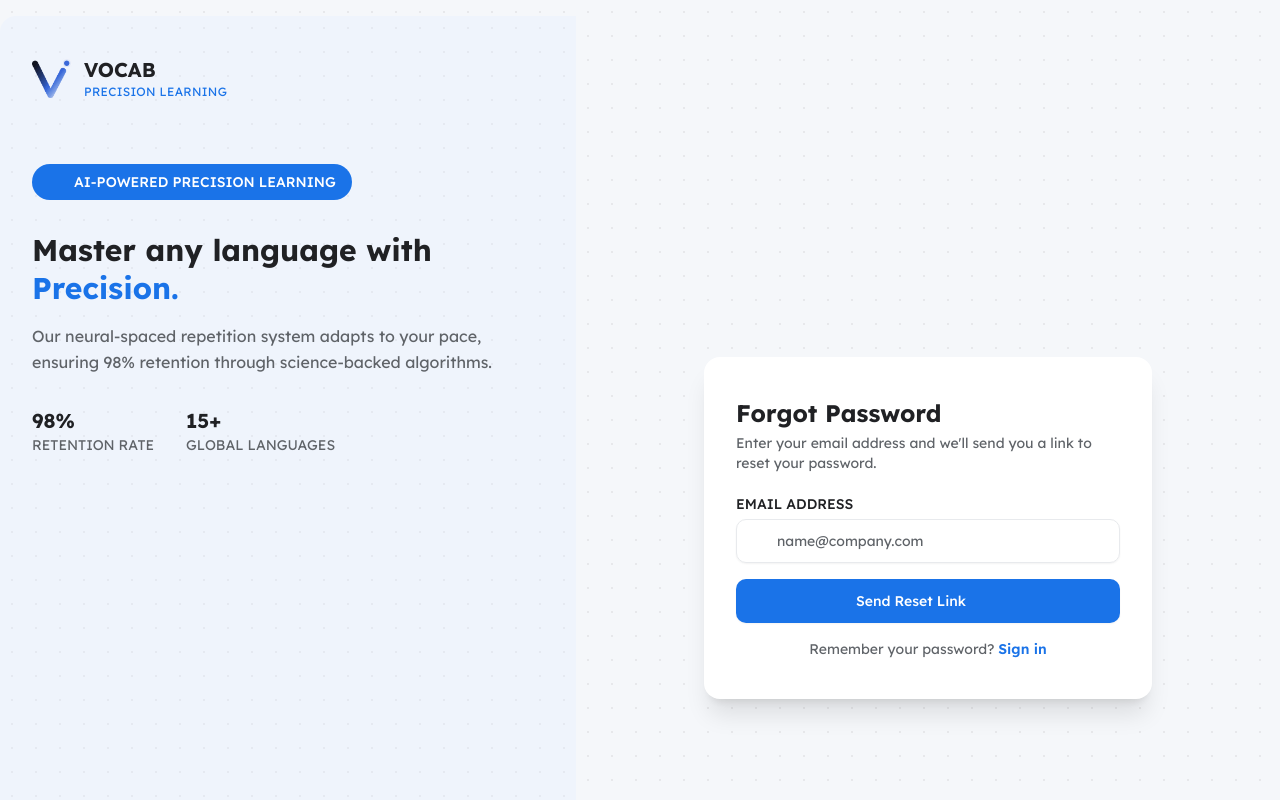
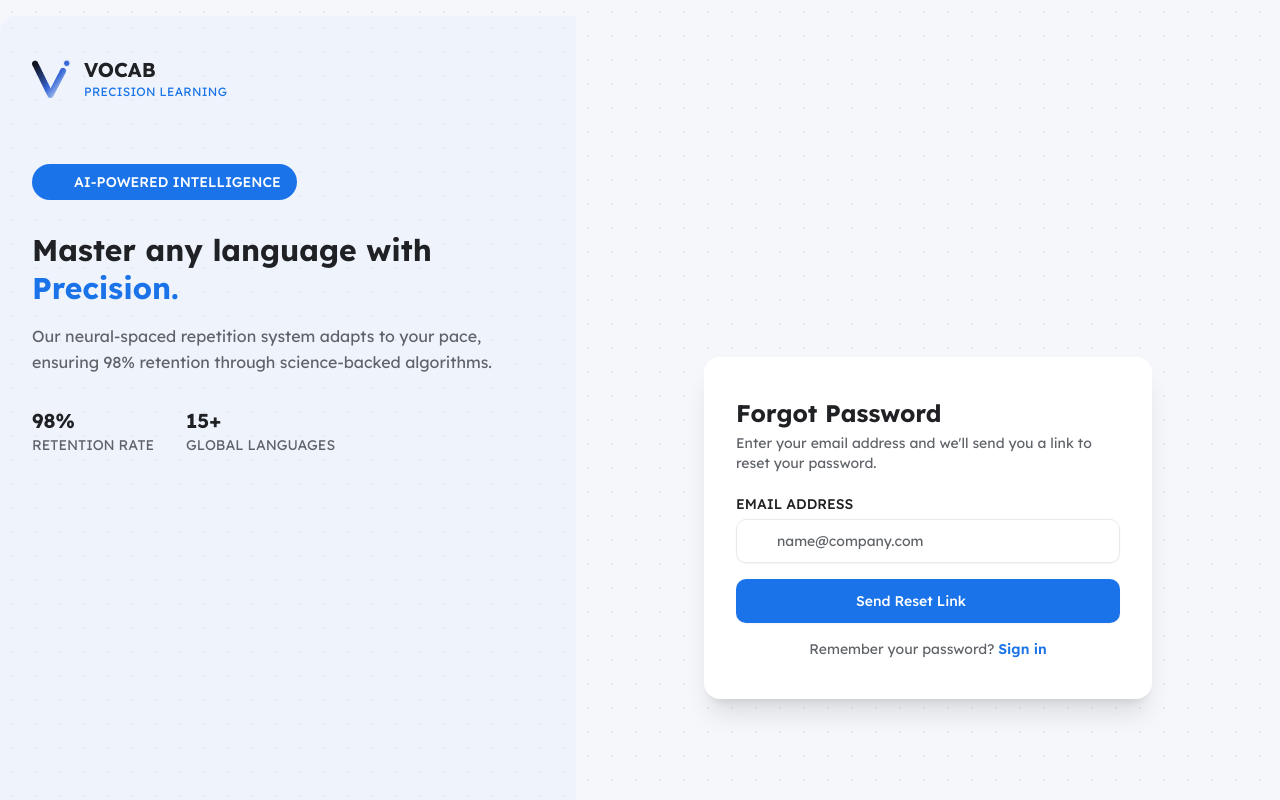
Before and after one commit to ngocxxu/vocab-management-fe-2, a Next.js app: page /forgot-password in a window 1280 px wide. Shown: the top 800 px of the page. Built offline with nearby package versions, Linux system fonts and the light colour scheme; no server answers; some icons are missing; what @logtape/logtape would draw is missing.

Commit message:
refactor: update branding from "Precision Learning" to "Intelligence" across multiple components

```diff
--- a/src/app/forgot-password/page.tsx
+++ b/src/app/forgot-password/page.tsx
@@ -58,7 +58,7 @@ function LeftPanel() {
         <div className="mt-16 inline-flex items-center gap-2 rounded-full bg-primary px-4 py-2 min-[1600px]:mt-32 min-[1600px]:px-6 min-[1600px]:py-3 min-[1600px]:text-xl 2xl:mt-24 2xl:px-5 2xl:py-2.5 2xl:text-lg">
           <StarFall size={18} weight="BoldDuotone" className="text-primary-foreground min-[1600px]:size-6 2xl:size-5" />
           <span className="font-sans text-sm font-medium text-primary-foreground uppercase min-[1600px]:text-xl 2xl:text-lg">
-            AI-Powered Precision Learning
+            AI-Powered Intelligence
           </span>
         </div>
         <h1 className="mt-8 font-sans text-2xl leading-tight font-bold text-foreground min-[1600px]:text-6xl min-[1600px]:tracking-tight sm:text-3xl 2xl:mt-10 2xl:text-5xl 2xl:leading-tight">
--- a/src/app/layout.tsx
+++ b/src/app/layout.tsx
@@ -11,8 +11,8 @@ const lexend = Lexend({
 });
 
 export const metadata = { title: {
-  default: 'Vocab - Precision Learning',
-  template: '%s | Vocab - Precision Learning',
+  default: 'Vocab - Intelligence',
+  template: '%s | Vocab - Intelligence',
 }, icons: {
   icon: '/assets/logo/logo-light-mode.png',
   apple: '/assets/logo/logo-light-mode.png',
--- a/src/app/signin/page.tsx
+++ b/src/app/signin/page.tsx
@@ -142,7 +142,7 @@ function SignInForm() {
             <div className="mt-16 inline-flex items-center gap-2 rounded-full bg-primary px-4 py-2 min-[1600px]:mt-32 min-[1600px]:px-6 min-[1600px]:py-3 min-[1600px]:text-xl 2xl:mt-24 2xl:px-5 2xl:py-2.5 2xl:text-lg">
               <StarFall size={18} weight="BoldDuotone" className="text-primary-foreground min-[1600px]:size-6 2xl:size-5" />
               <span className="font-sans text-sm font-medium text-primary-foreground uppercase min-[1600px]:text-xl 2xl:text-lg">
-                AI-Powered Precision Learning
+                AI-Powered Intelligence
               </span>
             </div>
             <h1 className="mt-8 font-sans text-2xl leading-tight font-bold text-foreground min-[1600px]:text-6xl min-[1600px]:tracking-tight sm:text-3xl 2xl:mt-10 2xl:text-5xl 2xl:leading-tight">
--- a/src/app/signup/page.tsx
+++ b/src/app/signup/page.tsx
@@ -155,7 +155,7 @@ function SignUpContent() {
             <div className="mt-16 inline-flex items-center gap-2 rounded-full bg-primary px-4 py-2 min-[1600px]:mt-32 min-[1600px]:px-6 min-[1600px]:py-3 min-[1600px]:text-xl 2xl:mt-24 2xl:px-5 2xl:py-2.5 2xl:text-lg">
               <StarFall size={18} weight="BoldDuotone" className="text-primary-foreground min-[1600px]:size-6 2xl:size-5" />
               <span className="font-sans text-sm font-medium text-primary-foreground uppercase min-[1600px]:text-xl 2xl:text-lg">
-                AI-Powered Precision Learning
+                AI-Powered Intelligence
               </span>
             </div>
             <h1 className="mt-8 font-sans text-2xl leading-tight font-bold text-foreground min-[1600px]:text-6xl min-[1600px]:tracking-tight sm:text-3xl 2xl:mt-10 2xl:text-5xl 2xl:leading-tight">
--- a/src/components/dashboard/Sidebar.tsx
+++ b/src/components/dashboard/Sidebar.tsx
@@ -106,7 +106,7 @@ export const Sidebar: React.FC<SidebarProps> = ({ isOpen, onClose, isExpanded =
             <div className="flex flex-col">
               <span className="font-bold text-foreground">Vocab</span>
               <span className="text-xs font-medium tracking-wider text-primary uppercase">
-                Precision Learning
+                Intelligence
               </span>
             </div>
           )}
--- a/src/components/landing/LandingHeader.tsx
+++ b/src/components/landing/LandingHeader.tsx
@@ -20,7 +20,7 @@ export default function LandingHeader({ logoSrc }: Readonly<{ logoSrc: string }>
           <div className="flex flex-col">
             <span className="font-bold text-foreground">Vocab</span>
             <span className="text-xs font-medium tracking-wider text-primary uppercase">
-              Precision Learning
+              Intelligence
             </span>
           </div>
         </Link>
```
